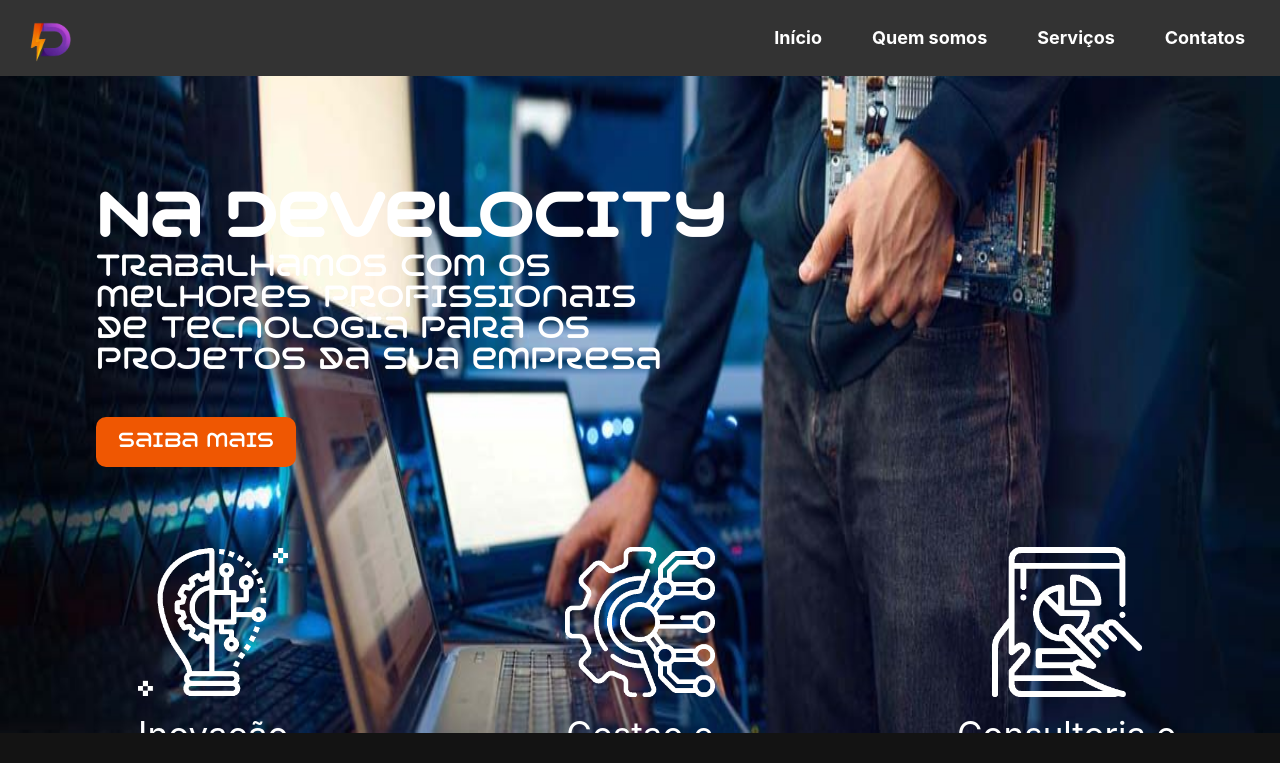
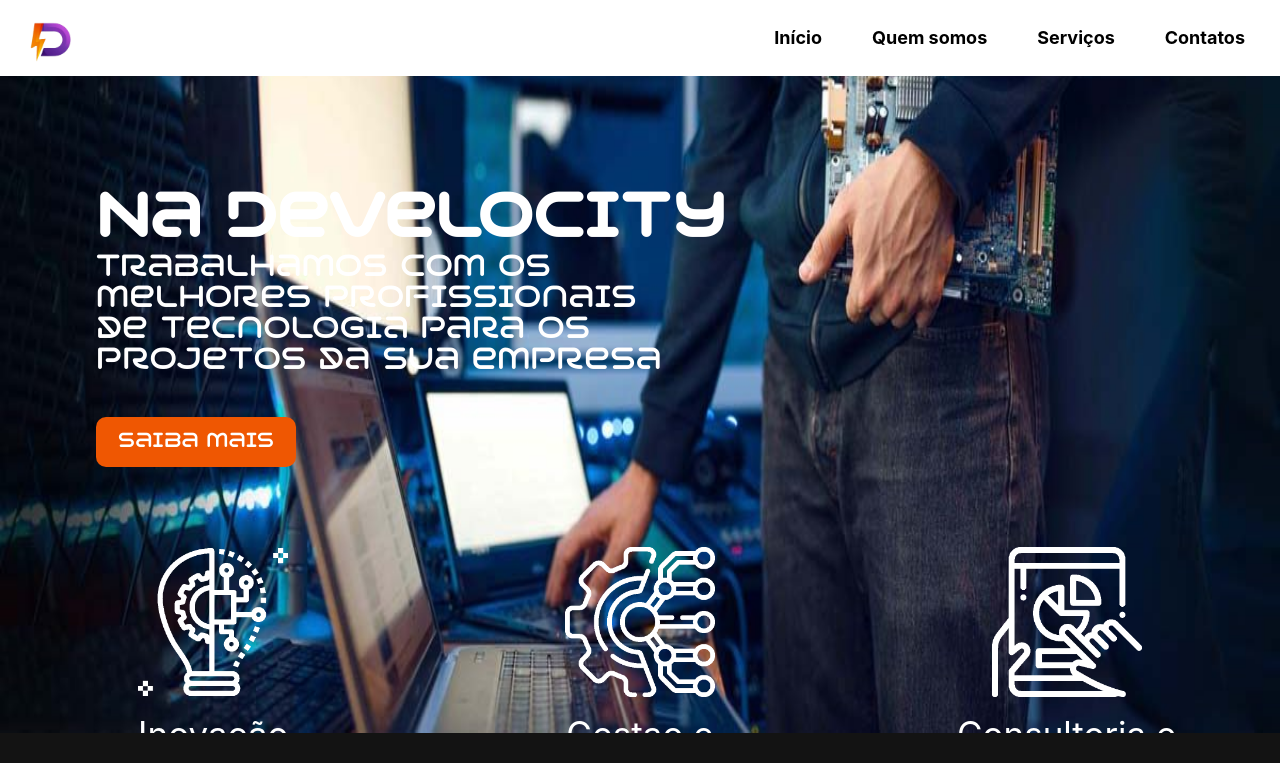
Before and after one commit to leo1lazaro/Develocity-Site, a React (Create React App) app: page / in a window 1280 px wide. Shown: the top 763 px of the page. Built offline with nearby package versions, Linux system fonts and the light colour scheme.

Commit message:
navbar clara

```diff
--- a/src/Components/NavBar/navbar.css
+++ b/src/Components/NavBar/navbar.css
@@ -1,9 +1,9 @@
-/* Estilos gerais da navbar */
+
 .navbar {
     display: flex;
     justify-content: space-between;
     align-items: center;
-    background-color: #333;
+    background-color: white;
     padding: 10px 20px;
 }
 
@@ -18,7 +18,7 @@
 }
 
 .links a {
-    color: white;
+    color: black;
     text-decoration: none;
     font-size: 18px;
     font-weight: bold;
@@ -26,8 +26,8 @@
 }
 
 .links a:hover {
-    background-color: #444;
-    border-radius: 6px;
+    background-color: #f0f0f0;
+    border-radius: 10px;
 }
 
 .hamburger {
@@ -43,7 +43,7 @@
     display: block;
     width: 100%;
     height: 3px;
-    background-color: white;
+    background-color: black;
     transition: 0.1s;
 }
 
@@ -66,7 +66,7 @@
         position: absolute;
         top: 4em;
         right: 0;
-        background-color: #333;
+        background-color: white;
         width: 100%;
         text-align: center;
         padding: 20px 0;
@@ -85,11 +85,11 @@
         padding: 15px;
         width: 100%;
         text-align: center;
-        background-color: #444;
+        background-color: #f0f0f0;
     }
 
     .links a:hover {
-        background-color: #555;
+        background-color: #e0e0e0;
     }
 }
 
```
